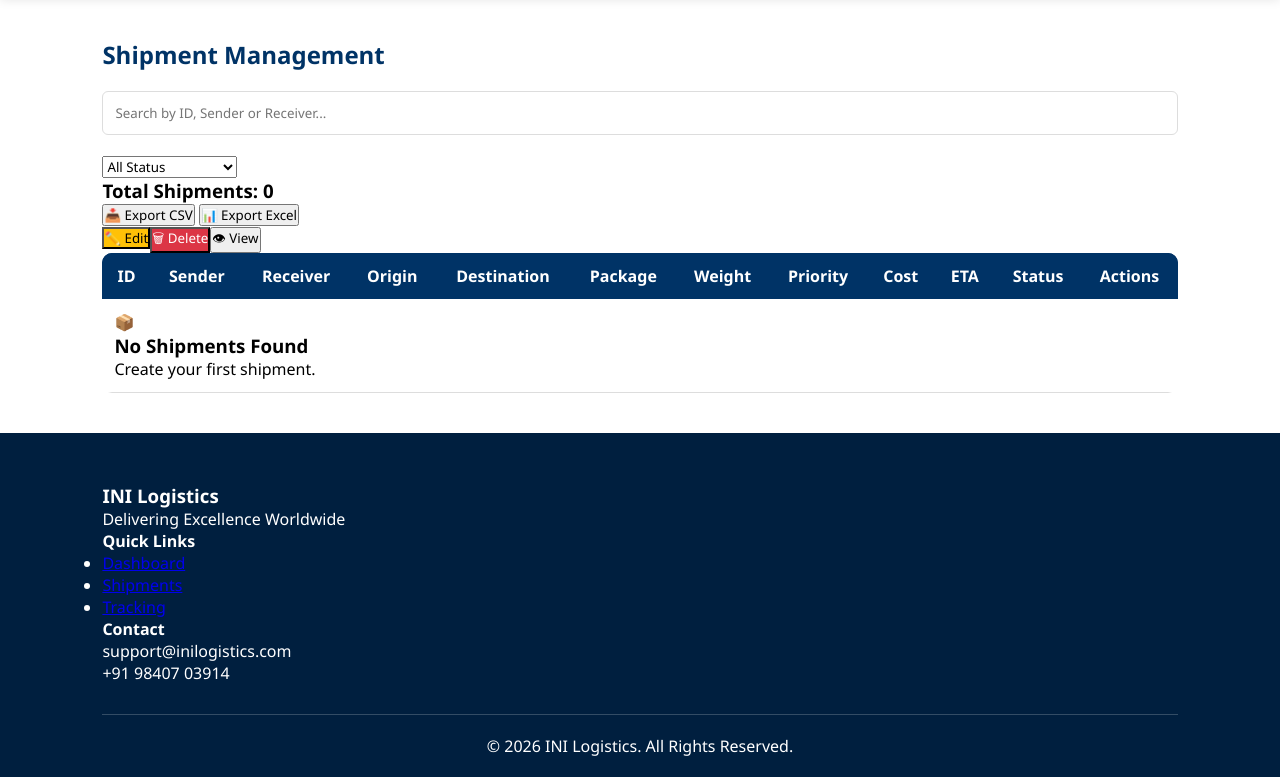
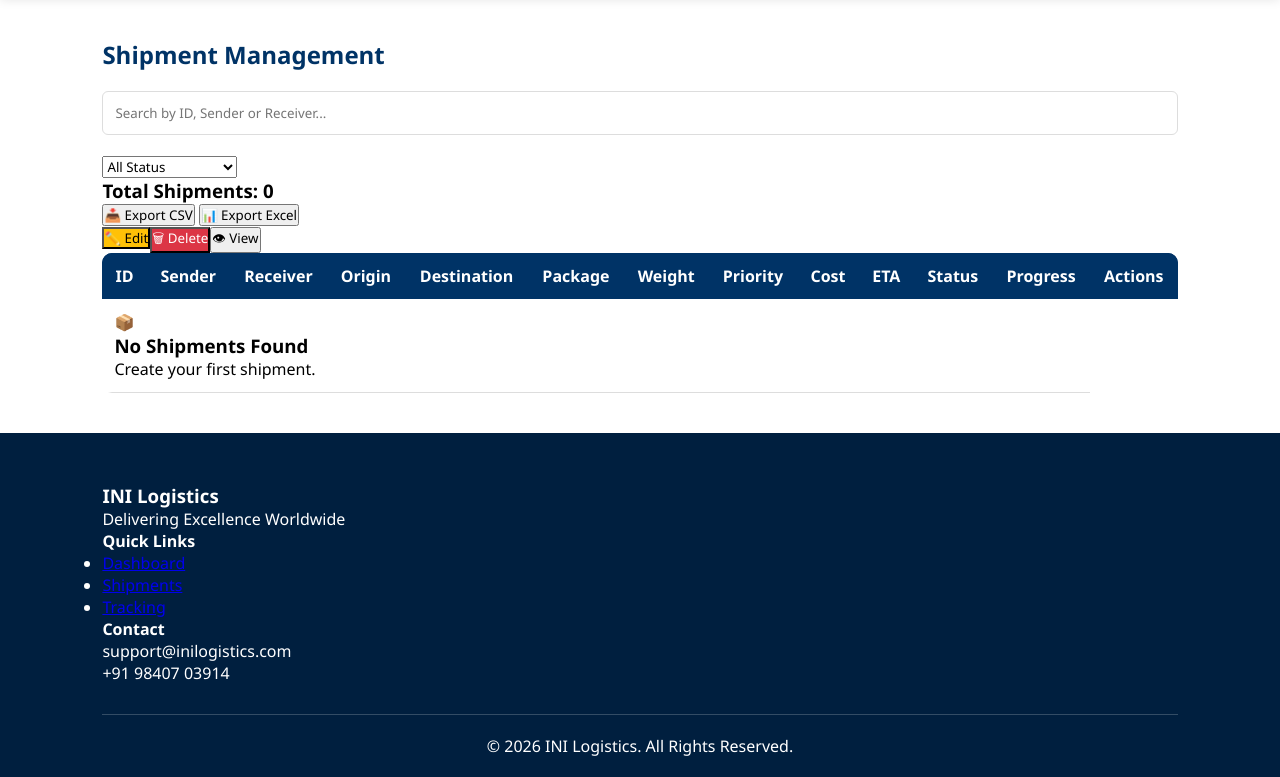
Before and after one commit to mohamedabubakarsiddiq/INI-Logistics-V2, a plain HTML site: page shipments.html in a window 1280 px wide. Shown: the part 107-884 px from the top of the page. Drawn offline with Linux system fonts and the light colour scheme; sample sign-in values are in the browser's storage.

Commit message:
Update shipments.html

```diff
--- a/shipments.html
+++ b/shipments.html
@@ -124,6 +124,7 @@
 <th>Cost</th>
 <th>ETA</th>
 <th>Status</th>
+<th>Progress</th>
 <th>Actions</th>
 </tr>
 
```
